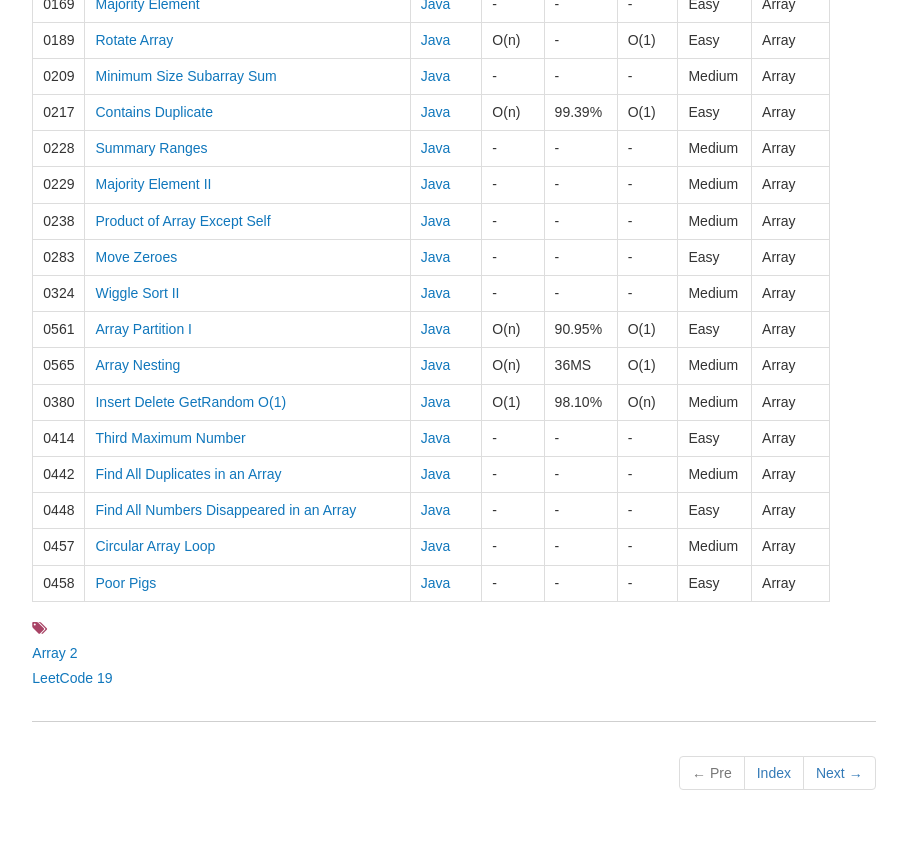
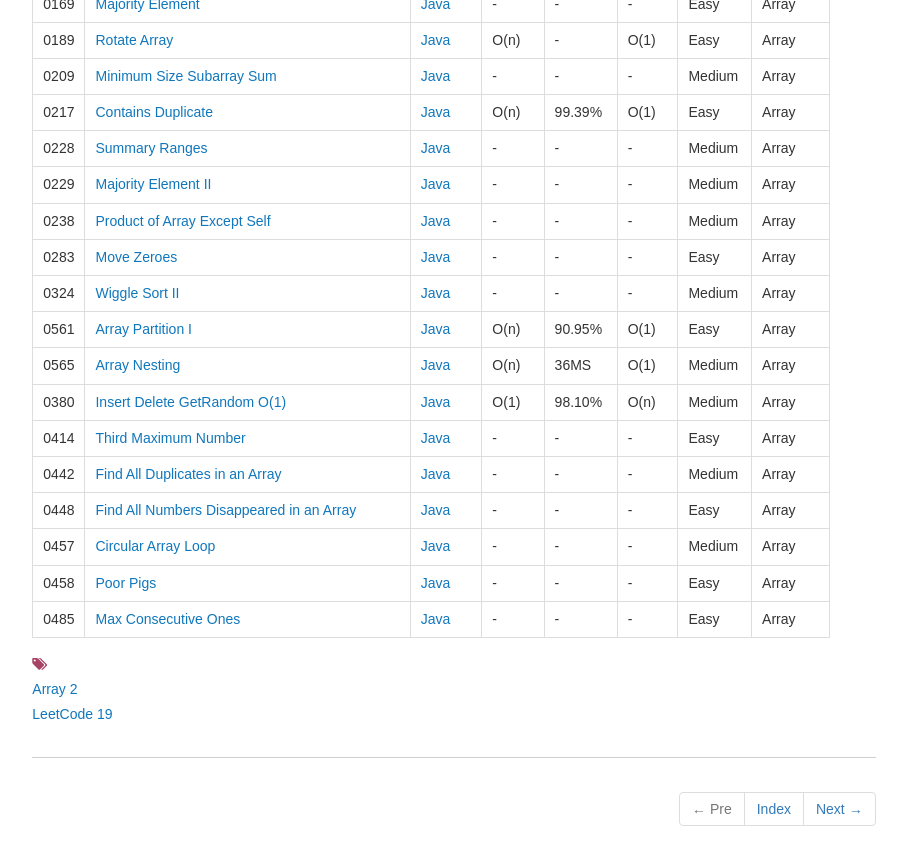
Before and after one commit to dunso/algorithm, a Jekyll site: the page built from docs/_posts/2017-11-29-Array.md, in a window 1280 px wide and 900 px high, scrolled down 928 px. Shown: the top 865 px of the window, without its empty margins (186-1093 px from the left). Built offline with Jekyll 4.4.1, drawn with Linux system fonts in a browser that asks for light colours; nearby versions of some CDN libraries.

Commit message:
Add index of LeetCode0485.java to docs

```diff
--- a/docs/_posts/2017-11-29-Array.md
+++ b/docs/_posts/2017-11-29-Array.md
@@ -49,3 +49,4 @@ icon: file-alt
 |0448|[Find All Numbers Disappeared in an Array](https://leetcode.com/problems/find-all-numbers-disappeared-in-an-array/) | [Java](https://e.srl/leetcode-448/)  |-|-|-|Easy|Array|
 |0457|[Circular Array Loop](https://leetcode.com/problems/circular-array-loop/) | [Java](https://e.srl/leetcode-457/)  |-|-|-|Medium|Array|
 |0458|[Poor Pigs](https://leetcode.com/problems/poor-pigs/) | [Java](https://e.srl/leetcode-458/)  |-|-|-|Easy|Array|
+|0485|[Max Consecutive Ones](https://leetcode.com/problems/max-consecutive-ones/) | [Java](https://e.srl/leetcode-485/)  |-|-|-|Easy|Array|
```
